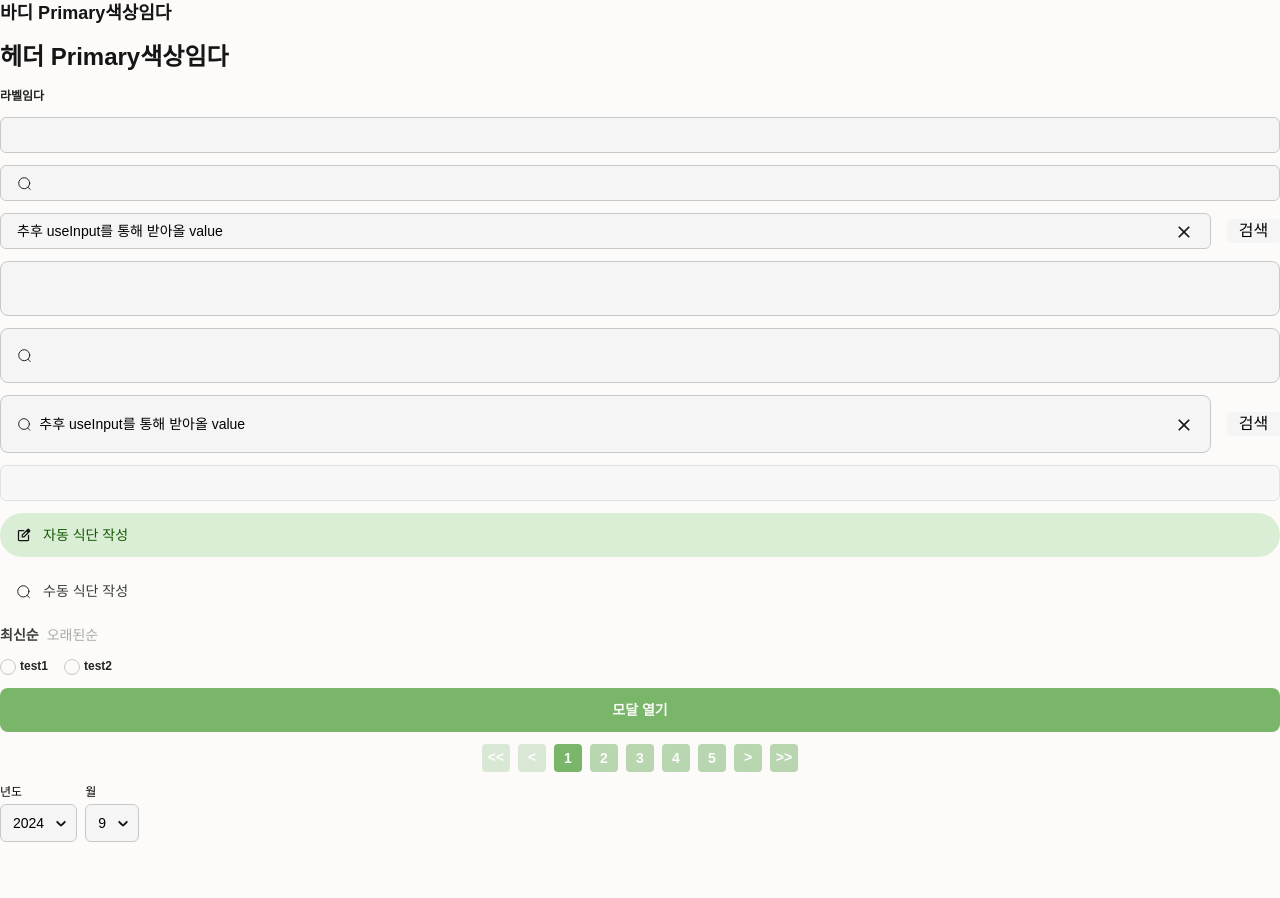
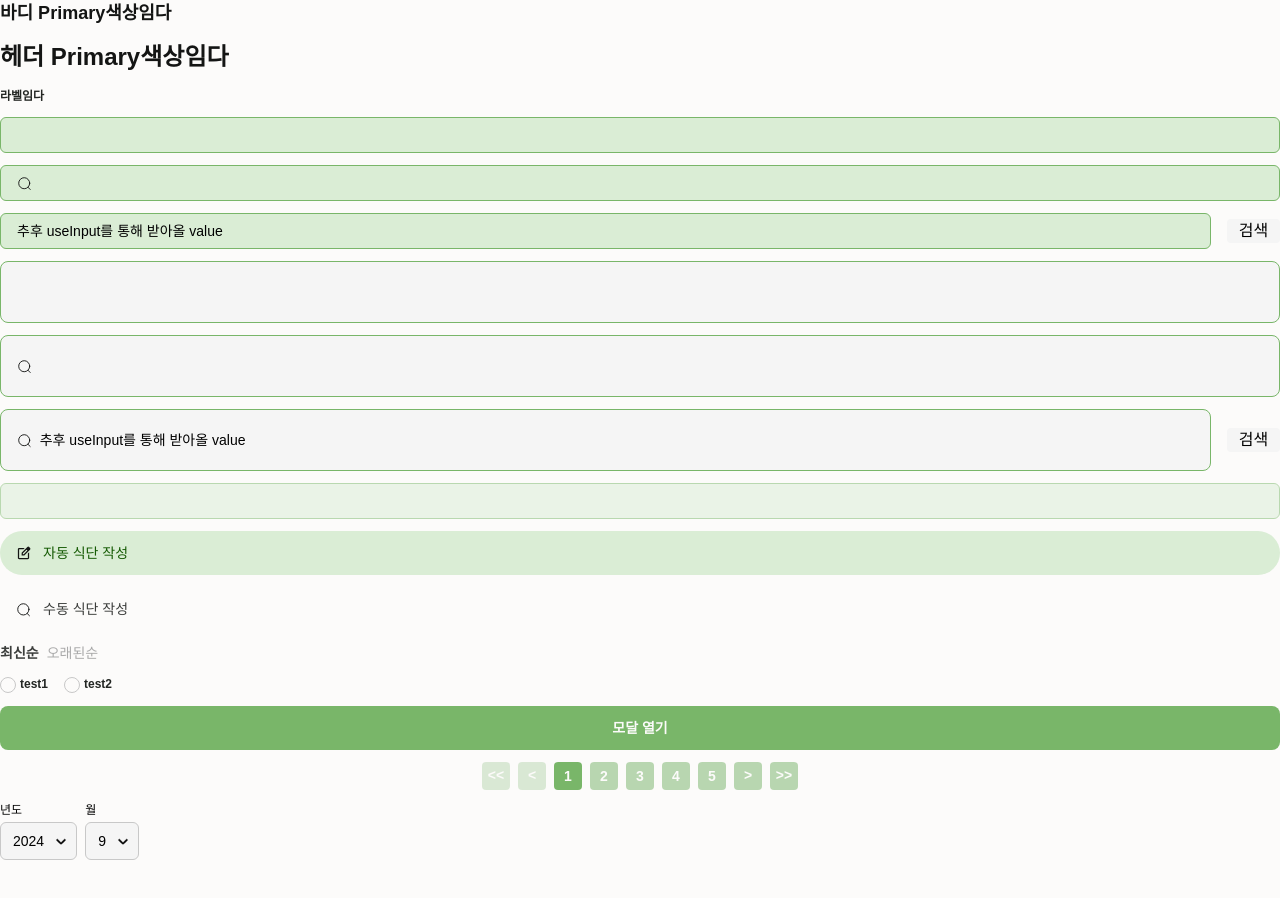
Before and after one commit to devping-kr/NNplanner-FE, a Next.js app: page /seunghyun in a window 1280 px wide. Shown: the top 898 px of the page. Built offline with nearby package versions, Linux system fonts and the light colour scheme.

Commit message:
Feat: Input variant 수정, Typography추가

```diff
--- a/src/components/common/Input/Input.variant.tsx
+++ b/src/components/common/Input/Input.variant.tsx
@@ -8,7 +8,7 @@ export const inputContainerVariants = cva(
         empty: 'border-none bg-inherit shadow-none',
       },
       bgcolor: {
-        form: 'bg-white-200',
+        form: 'bg-green-100',
         search: 'bg-white-200',
       },
       borderRadius: {
@@ -17,11 +17,11 @@ export const inputContainerVariants = cva(
       },
       height: {
         basic: 'h-[36px]',
-        large: 'h-md',
+        large: 'h-[62px]',
       },
       isFocused: {
-        true: 'border-gray-400',
-        false: 'border-gray-300',
+        true: 'border-green-600',
+        false: 'border-green-400',
       },
       disabled: {
         true: 'cursor-not-allowed opacity-50',
--- a/src/components/common/Input/index.tsx
+++ b/src/components/common/Input/index.tsx
@@ -14,16 +14,20 @@ import { inputContainerVariants, inputVariants } from './Input.variant';
 export type InputIconProps =
   | {
       isLeftIcon?: boolean;
+      isRightIcon?: boolean;
+      rightIcon?: string;
     }
   | {
       isLeftIcon?: never;
+      isRightIcon?: never;
+      rightIcon?: string;
     };
 
 export type InputProps = ComponentPropsWithoutRef<'input'> &
   VariantProps<typeof inputVariants> &
   VariantProps<typeof inputContainerVariants> &
   InputIconProps & {
-    onClear?: VoidFunction;
+    rightIconAction?: VoidFunction;
     includeButton?: boolean;
     onSubmit?: VoidFunction;
   };
@@ -35,11 +39,13 @@ export const Input = forwardRef<HTMLInputElement, InputProps>(
       borderRadius,
       className,
       bgcolor,
-      isLeftIcon,
+      isLeftIcon = false,
+      isRightIcon = false,
+      rightIcon = '',
       includeButton = false,
       value,
       disabled,
-      onClear = () => {},
+      rightIconAction = () => {},
       onSubmit = () => {},
       height,
       ...props
@@ -72,10 +78,10 @@ export const Input = forwardRef<HTMLInputElement, InputProps>(
             onBlur={handleBlur}
             {...props}
           />
-          {value && (
-            <button onClick={onClear}>
+          {isRightIcon && rightIcon && (
+            <button onClick={rightIconAction} type='button'>
               <Icon
-                name='xmark'
+                name={rightIcon}
                 width={20}
                 height={20}
                 className='cursor-pointer'
--- a/src/components/common/Typography/Typography.variant.tsx
+++ b/src/components/common/Typography/Typography.variant.tsx
@@ -22,6 +22,7 @@ export const typographyVariants = cva(
         caption1: 'text-[12px] leading-[155%]',
         caption2: 'text-[8px] leading-[155%]',
         question: 'text-[22px] leading-[145%]',
+        authTitle: 'text-[50px] leadiing-[150%]',
       },
       weight: {
         bold: 'font-bold',
--- a/src/components/common/Typography/index.tsx
+++ b/src/components/common/Typography/index.tsx
@@ -38,3 +38,7 @@ export const BodyGray = customTypography('p', {
   type: 'body3',
   color: 'gray',
 });
+export const AuthTitle = customTypography('h1', {
+  type: 'authTitle',
+  weight: 'bold',
+});
```
